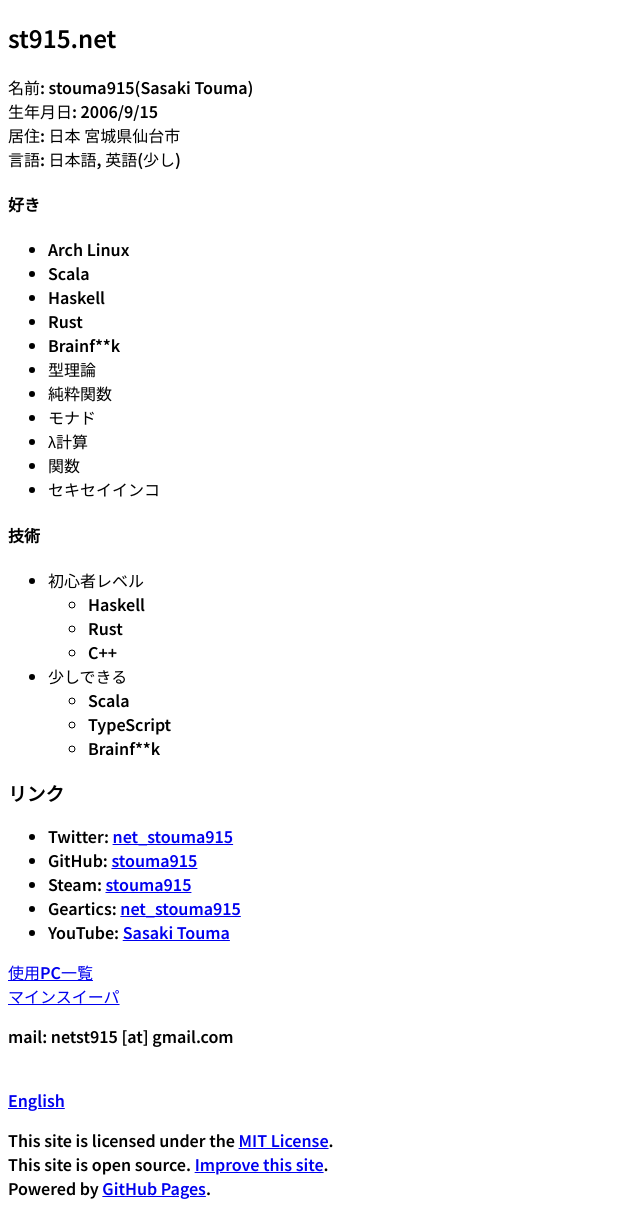
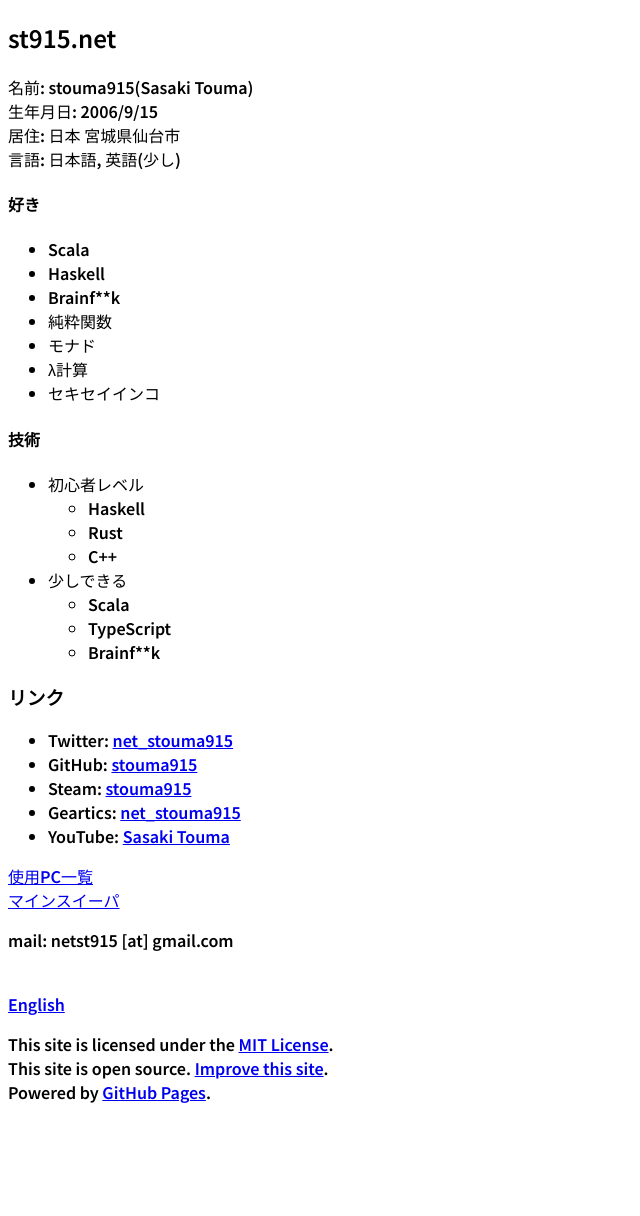
Before and after one commit to t-sasaki915/t-sasaki-net, a Jekyll site: the page built from docs/index.md, in a window 1280 px wide. Shown: the whole page, without its empty margins (0-640 px from the left). Built offline with Jekyll 4.4.1, drawn with Linux system fonts in a browser that asks for light colours; Markdown is read by kramdown in place of the engine named in the settings; after the commit the page ends 1120 px from its top, so only the background shows below that.

Commit message:
Update index.md

```diff
--- a/docs/index.md
+++ b/docs/index.md
@@ -12,16 +12,12 @@
 居住: 日本 宮城県仙台市<br>
 言語: 日本語, 英語(少し)
 #### 好き
-- Arch Linux
 - Scala
 - Haskell
-- Rust
 - Brainf\*\*k
-- 型理論
 - 純粋関数
 - モナド
 - λ計算
-- 関数
 - セキセイインコ
 
 #### 技術
```
